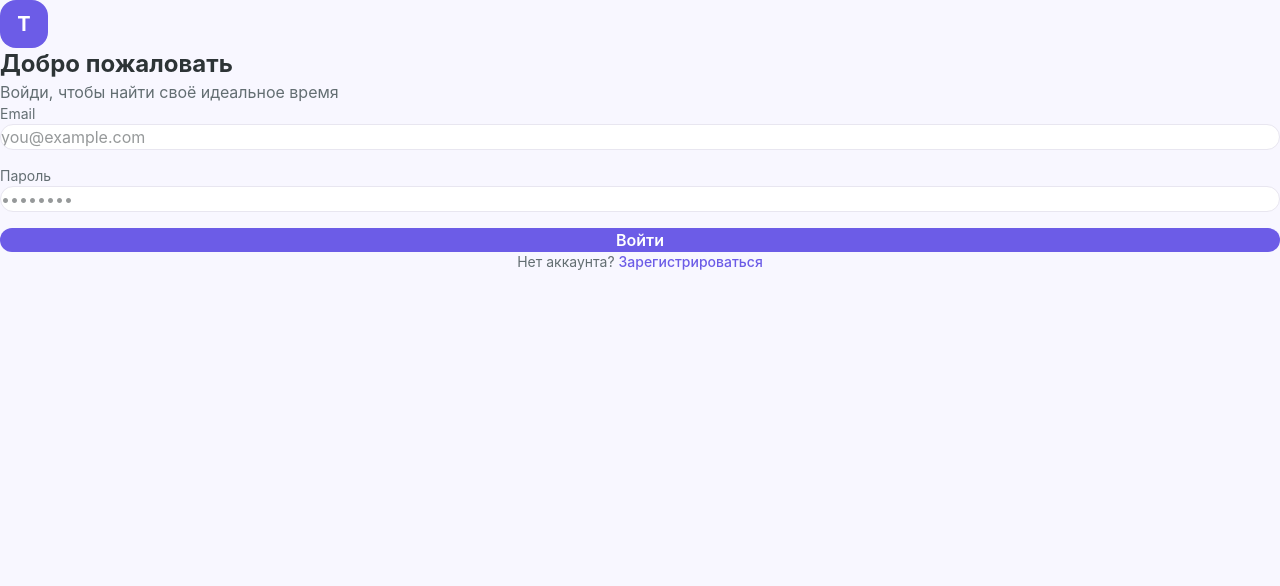
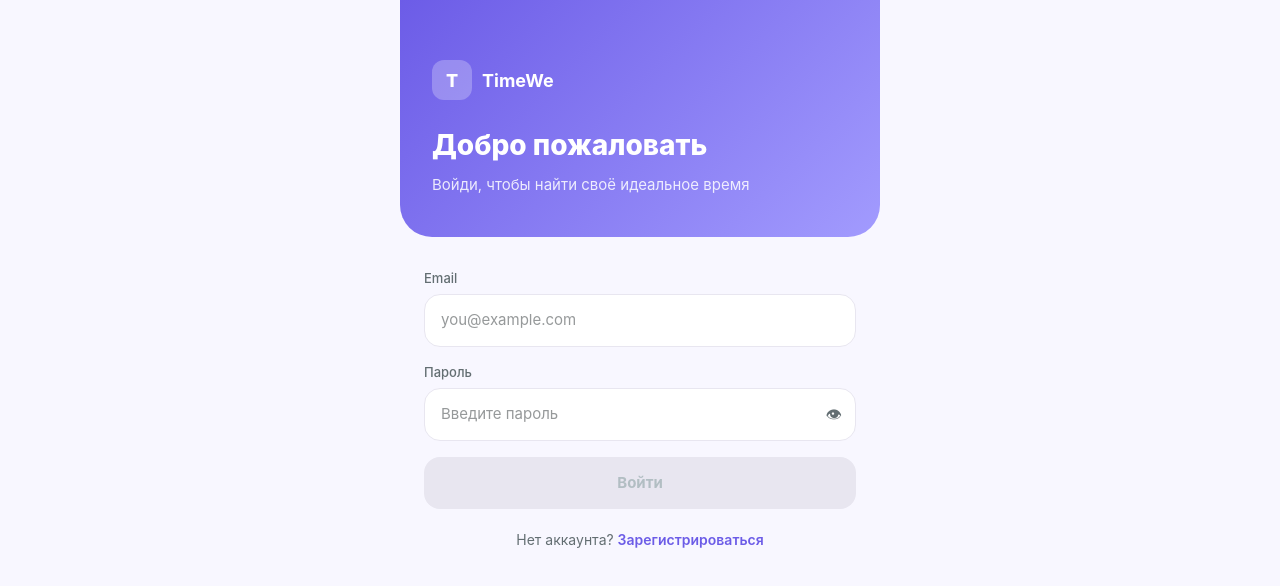
Before and after one commit to iliarodiushkin/time-we, a Next.js app in the folder frontend/: page /login in a window 1280 px wide. Shown: the top 586 px of the page. Built offline with nearby package versions, Linux system fonts and the light colour scheme; no server answers.

Commit message:
fix:  reg, login, 50events

```diff
--- a/frontend/app/login/page.tsx
+++ b/frontend/app/login/page.tsx
@@ -4,15 +4,17 @@ import { useRouter } from "next/navigation";
 import Link from "next/link";
 import { authApi } from "@/lib/api";
 
+const P = "#6C5CE7", B = "#E8E6F0", M = "#636E72", T = "#2D3436";
+
 export default function LoginPage() {
   const router = useRouter();
-  const [email, setEmail]       = useState("");
+  const [email,    setEmail]    = useState("");
   const [password, setPassword] = useState("");
-  const [error, setError]       = useState("");
-  const [loading, setLoading]   = useState(false);
+  const [error,    setError]    = useState("");
+  const [loading,  setLoading]  = useState(false);
+  const [showPass, setShowPass] = useState(false);
 
-  async function handleSubmit(e: React.FormEvent) {
-    e.preventDefault();
+  async function handleSubmit() {
     setError("");
     setLoading(true);
     try {
@@ -27,59 +29,98 @@ export default function LoginPage() {
   }
 
   return (
-    <div className="flex flex-col min-h-screen px-6 pt-16 pb-8">
-      {/* Лого */}
-      <div className="mb-10">
-        <div className="w-12 h-12 rounded-2xl bg-[#6C5CE7] flex items-center justify-center mb-4">
-          <span className="text-white text-xl font-bold">T</span>
+    <div style={{ minHeight: "100dvh", background: "#F8F7FF", display: "flex", flexDirection: "column", alignItems: "center" }}>
+
+      {/* Верхняя часть с градиентом */}
+      <div style={{ width: "100%", maxWidth: 480 }}>
+        <div style={{
+          background: `linear-gradient(135deg, ${P}, #A29BFE)`,
+          padding: "60px 32px 40px",
+          borderRadius: "0 0 32px 32px",
+        }}>
+          <div style={{ display: "flex", alignItems: "center", gap: 10, marginBottom: 24 }}>
+            <div style={{ width: 40, height: 40, borderRadius: 12, background: "rgba(255,255,255,0.25)", display: "flex", alignItems: "center", justifyContent: "center" }}>
+              <span style={{ color: "white", fontWeight: 800, fontSize: 18 }}>T</span>
+            </div>
+            <span style={{ color: "white", fontWeight: 700, fontSize: 18 }}>TimeWe</span>
+          </div>
+          <h1 style={{ fontSize: 28, fontWeight: 800, color: "white", marginBottom: 8 }}>
+            Добро пожаловать
+          </h1>
+          <p style={{ fontSize: 15, color: "rgba(255,255,255,0.85)" }}>
+            Войди, чтобы найти своё идеальное время
+          </p>
         </div>
-        <h1 className="text-2xl font-bold text-[#2D3436]">Добро пожаловать</h1>
-        <p className="text-[#636E72] mt-1">Войди, чтобы найти своё идеальное время</p>
       </div>
 
-      <form onSubmit={handleSubmit} className="flex flex-col gap-4">
+      {/* Форма */}
+      <div style={{ flex: 1, padding: "32px 24px 24px", display: "flex", flexDirection: "column", gap: 16, maxWidth: 480, width: "100%" }}>
+
+        {/* Email */}
         <div>
-          <label className="text-sm text-[#636E72] mb-1 block">Email</label>
+          <label style={{ fontSize: 13, fontWeight: 500, color: M, display: "block", marginBottom: 6 }}>Email</label>
           <input
             type="email"
             value={email}
             onChange={e => setEmail(e.target.value)}
             placeholder="you@example.com"
             required
-            className="w-full px-4 py-3 rounded-2xl border border-[#E8E6F0] bg-white text-[#2D3436] outline-none focus:border-[#6C5CE7] transition"
-          />
-        </div>
-        <div>
-          <label className="text-sm text-[#636E72] mb-1 block">Пароль</label>
-          <input
-            type="password"
-            value={password}
-            onChange={e => setPassword(e.target.value)}
-            placeholder="••••••••"
-            required
-            className="w-full px-4 py-3 rounded-2xl border border-[#E8E6F0] bg-white text-[#2D3436] outline-none focus:border-[#6C5CE7] transition"
+            style={{ width: "100%", padding: "14px 16px", borderRadius: 16, border: `1.5px solid ${B}`, background: "white", fontSize: 15, color: T, outline: "none", boxSizing: "border-box" }}
+            onFocus={e => (e.target as HTMLInputElement).style.borderColor = P}
+            onBlur={e => (e.target as HTMLInputElement).style.borderColor = B}
           />
         </div>
 
+        {/* Пароль */}
+        <div>
+          <label style={{ fontSize: 13, fontWeight: 500, color: M, display: "block", marginBottom: 6 }}>Пароль</label>
+          <div style={{ position: "relative" }}>
+            <input
+              type={showPass ? "text" : "password"}
+              value={password}
+              onChange={e => setPassword(e.target.value)}
+              placeholder="Введите пароль"
+              required
+              style={{ width: "100%", padding: "14px 48px 14px 16px", borderRadius: 16, border: `1.5px solid ${B}`, background: "white", fontSize: 15, color: T, outline: "none", boxSizing: "border-box" }}
+              onFocus={e => (e.target as HTMLInputElement).style.borderColor = P}
+              onBlur={e => (e.target as HTMLInputElement).style.borderColor = B}
+            />
+            <button onClick={() => setShowPass(!showPass)}
+              style={{ position: "absolute", right: 14, top: "50%", transform: "translateY(-50%)", background: "none", border: "none", cursor: "pointer", fontSize: 16, color: M }}>
+              {showPass ? "🙈" : "👁"}
+            </button>
+          </div>
+        </div>
+
+        {/* Ошибка */}
         {error && (
-          <p className="text-red-500 text-sm text-center">{error}</p>
+          <div style={{ padding: "10px 14px", borderRadius: 12, background: "#FFF0F0", border: "1px solid #FFB8B8" }}>
+            <p style={{ fontSize: 13, color: "#E17055", textAlign: "center" }}>{error}</p>
+          </div>
         )}
 
+        {/* Кнопка */}
         <button
-          type="submit"
-          disabled={loading}
-          className="w-full py-4 rounded-2xl bg-[#6C5CE7] text-white font-semibold text-base mt-2 disabled:opacity-60 transition active:scale-95"
-        >
+          onClick={handleSubmit}
+          disabled={loading || !email || !password}
+          style={{
+            width: "100%", padding: 15, borderRadius: 16, border: "none",
+            cursor: loading || !email || !password ? "not-allowed" : "pointer",
+            background: !email || !password ? "#E8E6F0" : `linear-gradient(135deg, ${P}, #A29BFE)`,
+            color: !email || !password ? "#B2BEC3" : "white",
+            fontSize: 15, fontWeight: 700, transition: "all 0.2s",
+          }}>
           {loading ? "Входим..." : "Войти"}
         </button>
-      </form>
 
-      <p className="text-center text-[#636E72] text-sm mt-6">
-        Нет аккаунта?{" "}
-        <Link href="/register" className="text-[#6C5CE7] font-medium">
-          Зарегистрироваться
-        </Link>
-      </p>
+        {/* Ссылка на регистрацию */}
+        <p style={{ textAlign: "center", fontSize: 14, color: M, marginTop: 4 }}>
+          Нет аккаунта?{" "}
+          <Link href="/register" style={{ color: P, fontWeight: 600, textDecoration: "none" }}>
+            Зарегистрироваться
+          </Link>
+        </p>
+      </div>
     </div>
   );
 }
--- a/frontend/app/register/page.tsx
+++ b/frontend/app/register/page.tsx
@@ -39,9 +39,10 @@ export default function RegisterPage() {
   });
 
   return (
-    <div style={{ minHeight: "100dvh", background: "#F8F7FF", display: "flex", flexDirection: "column" }}>
+    <div style={{ minHeight: "100dvh", background: "#F8F7FF", display: "flex", flexDirection: "column", alignItems: "center" }}>
 
       {/* Верхняя часть с фоном */}
+      <div style={{ width: "100%", maxWidth: 480 }}>
       <div style={{
         background: `linear-gradient(135deg, ${P}, #A29BFE)`,
         padding: "60px 32px 40px",
@@ -60,9 +61,10 @@ export default function RegisterPage() {
           Планируй досуг умнее
         </p>
       </div>
+      </div>
 
       {/* Форма */}
-      <div style={{ flex: 1, padding: "32px 24px 24px", display: "flex", flexDirection: "column", gap: 16, maxWidth: 480, width: "100%", margin: "0 auto" }}>
+      <div style={{ flex: 1, padding: "32px 24px 24px", display: "flex", flexDirection: "column", gap: 16, maxWidth: 480, width: "100%" }}>
 
         {/* Имя */}
         <div>
```
